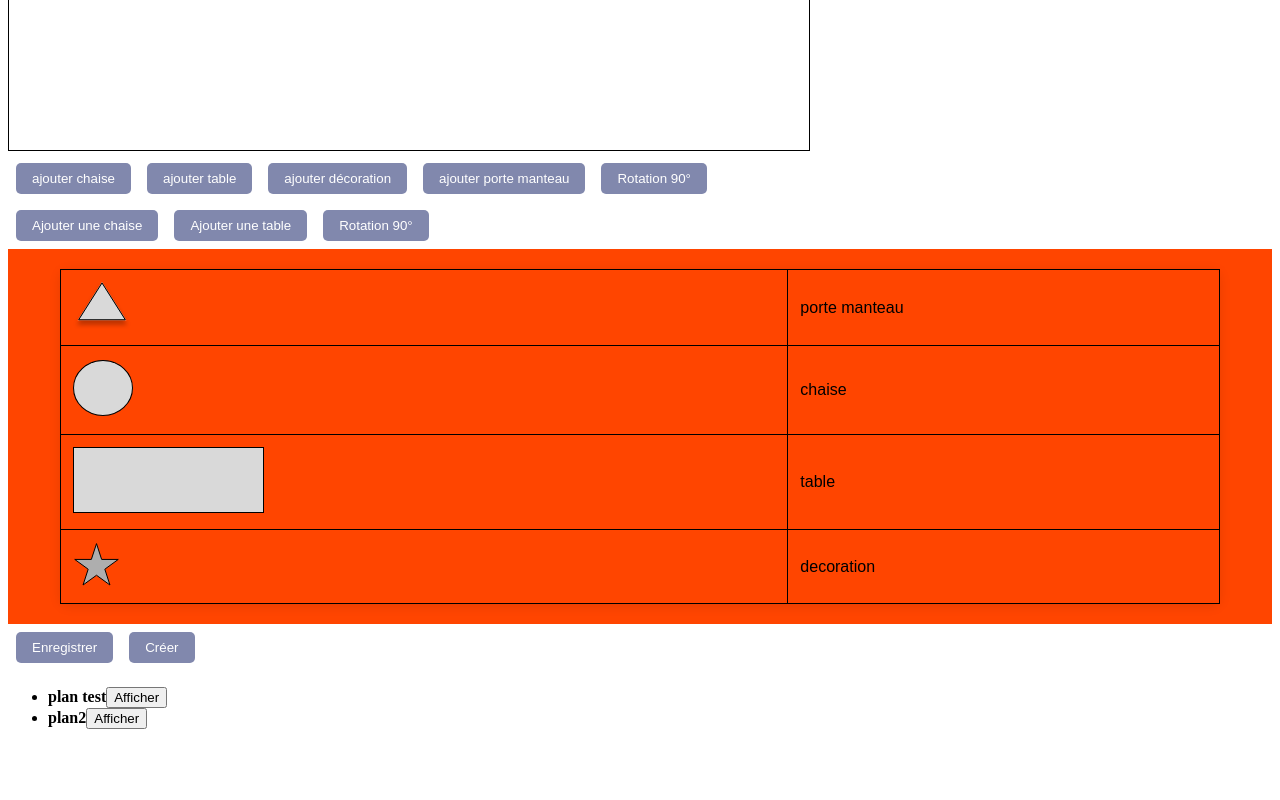
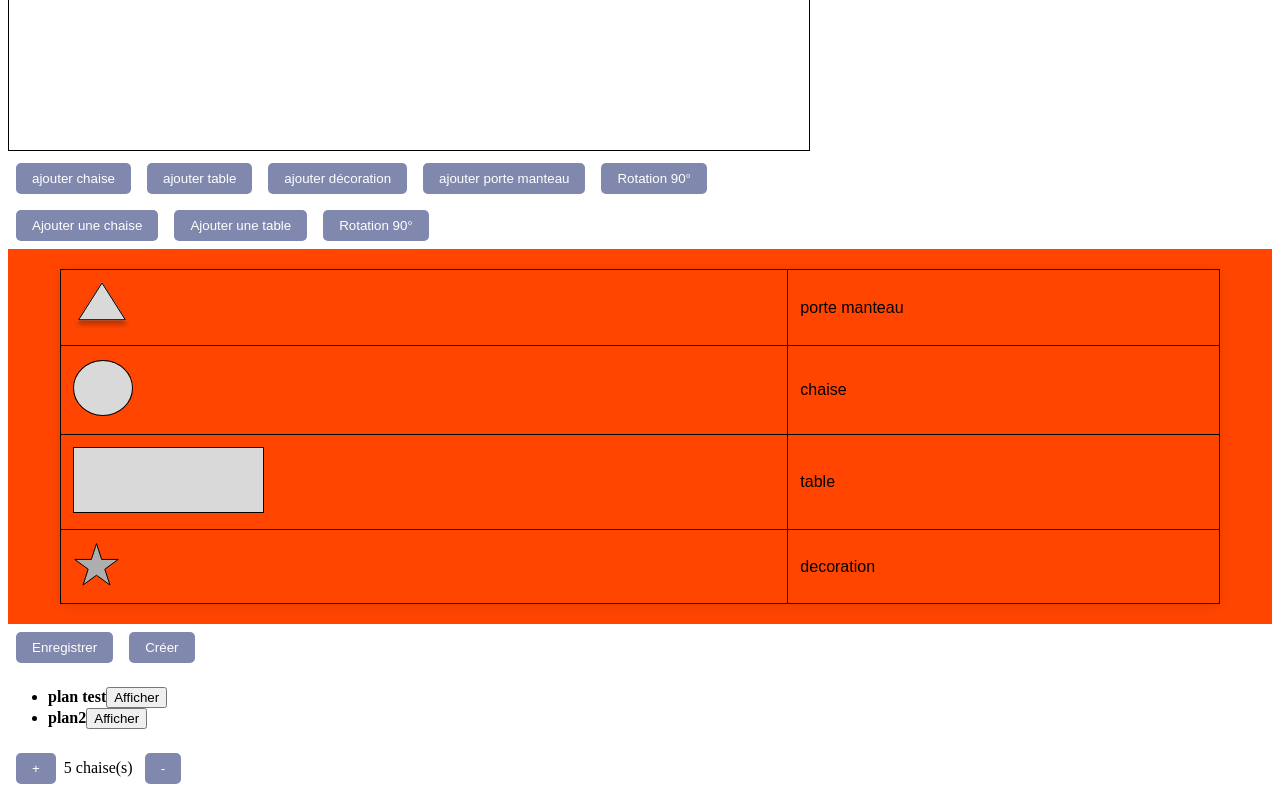
Before and after one commit to Oliviermaignan/evenementhall, a Vue app in the folder app/: page / in a window 1280 px wide. Shown: the part 654-1454 px from the top of the page. Before the commit the page ends 1399 px from the top, so only its background shows below. Built offline with nearby package versions, Linux system fonts and the light colour scheme.

Commit message:
ajout historiqueObject + vittest

```diff
--- a/app/package.json
+++ b/app/package.json
@@ -6,7 +6,8 @@
   "scripts": {
     "dev": "vite",
     "build": "vue-tsc -b && vite build",
-    "preview": "vite preview"
+    "preview": "vite preview",
+    "test": "vitest"
   },
   "dependencies": {
     "@fortawesome/fontawesome-svg-core": "^6.7.2",
@@ -21,6 +22,7 @@
     "@vue/tsconfig": "^0.7.0",
     "typescript": "~5.6.2",
     "vite": "^6.0.5",
+    "vitest": "^3.0.7",
     "vue-tsc": "^2.2.0"
   }
 }
--- a/app/src/App.vue
+++ b/app/src/App.vue
@@ -7,6 +7,7 @@ import { RouterView } from 'vue-router';
 import Legande from './components/Legande.vue';
 import CreationNomPlan from './components/CreationNomPlan.vue';
 import ListPlan from './components/ListPlan.vue';
+import HistoriqueObject from './components/historiqueObject.vue';
 
 
 function onSave() {
@@ -34,6 +35,7 @@ function onCreate() {}
     </nav>
   </header>
  <CreationNomPlan></CreationNomPlan>
+
   <main>
     <RouterView />
 
--- a/app/src/components/CanvaComponent.vue
+++ b/app/src/components/CanvaComponent.vue
@@ -1,5 +1,5 @@
 <script setup lang="ts">
-import { onMounted, ref } from 'vue';
+import { onMounted, ref,defineProps, computed, watchEffect, reactive } from 'vue';
 import { CanevasIconName } from './enums.ts';
 import Shape from './ShapeClass'; // Assurez-vous que cette classe existe et gère correctement les formes.
 import Legande from './Legande.vue';
@@ -7,6 +7,7 @@ import { LocalStorageProvider } from '../providers/LocalStorageProvider';
 import type { DataProvider } from '../providers/DataProvider';
 import type { Plan } from '../interface';
 import ListPlan from './ListPlan.vue';
+import HistoriqueObject from './historiqueObject.vue';
 
 // Références pour canvas et context
 const canvas = ref<HTMLCanvasElement | null>(null);
@@ -19,6 +20,12 @@ const selectedShape = ref<Shape | null>(null);
 // Variables pour le drag-and-drop
 const offsetX = ref(0);
 const offsetY = ref(0);
+
+// Variables pour suivre le stock
+const stock = reactive({
+  table: 5,
+  chair: 5,
+});
 
 // Dimensions du canvas
 const canvasWidth = 800;
@@ -39,11 +46,40 @@ const createPlan = () => {
 };
 
 // Ajouter une forme
-const addShape = (canvas: HTMLCanvasElement, x: number, y: number, angle: number, icon: CanevasIconName) => {
-  const shape = new Shape(canvas, x, y, angle, icon);
+const addShape = (itemType: Item, items: { stock: { chaise: number, table: number } }) => {
+  let icon: CanevasIconName = CanevasIconName.Default; // Valeur par défaut pour éviter une erreur
+
+  switch (itemType) {
+    case 'chaise':
+      if (stock.chair > 0) {
+        icon = CanevasIconName.Chaise;
+        stock.chair -= 1;
+        console.log(`Chaise ajoutée. Stock restant: ${stock.chair}`);
+      } else {
+        console.log("Stock de chaises épuisé !");
+      }
+      break;
+
+    case 'table':
+      if (stock.table > 0) {
+        icon = CanevasIconName.Table;
+        stock.table -= 1;
+        console.log(`Table ajoutée. Stock restant: ${stock.table}`);
+      } else {
+        console.log("Stock de tables épuisé !");
+      }
+      break;
+
+    default:
+      console.log("Type d'article inconnu !");
+      return; // Sortie anticipée pour éviter de créer une forme invalide
+  }
+
+  const shape = new Shape(canvas.value, 0, 0, 0, icon);
   shapes.value.push(shape);
   drawShapes();
 };
+
 
 // Gestion des événements de souris pour drag-and-drop
 const onMouseDown = (event: MouseEvent) => {
@@ -129,9 +165,24 @@ const onCreate = () => {
   console.log('Création en cours...');
   // Logique pour initialiser un nouvel état ou ajouter des éléments
 };
-function onSelect(plan:Plan){
-  console.log(plan)
-}
+
+onMounted(()=>{
+    if (canvas.value) {
+        context.value = canvas.value.getContext('2d');
+        console.log(shapes);
+  } else {
+    return
+  }
+})
+
+
+// Définition des p
+
+// Initialisation réactive du stock
+
+type Item = 'chaise' | 'table' | 'déco' | 'porteManteau'|'stock'
+
+
 </script>
 
 <template>
@@ -142,12 +193,14 @@ function onSelect(plan:Plan){
     </canvas>
   </div>
   <div>
-    <button id="chaise-btn" @click="addShape(canvas, 0,0,0,CanevasIconName.Chaise)">ajouter chaise</button>
-    <button id="table-btn" @click="addShape(canvas, 0,0, 0, CanevasIconName.Table)">ajouter
+    <button id="chaise-btn" @click="addShape('chaise')">ajouter chaise</button>
+    <button id="table-btn" @click="addShape('table')">ajouter
       table</button>
-    <button id="deco-btn" @click="addShape(canvas, 0,0, 0, CanevasIconName.Déco)">ajouter décoration</button>
-    <button id="deco-btn" @click="addShape(canvas, 0,0, 0, CanevasIconName.PorteManteau)">ajouter porte manteau</button>
+    <button id="deco-btn" @click="addShape('déco')">ajouter décoration</button>
+    <button id="deco-btn" @click="addShape('porteManteau')">ajouter porte manteau</button>
     <button id="rotate-btn" @click="rotate(90)">Rotation 90°</button>
+  <HistoriqueObject :stock="items"></HistoriqueObject>
+
   </div>
 
   <div>
@@ -164,6 +217,13 @@ function onSelect(plan:Plan){
     <button @click="onCreate">Créer</button>
   </div>
 <ListPlan @click="onSelect"></ListPlan>
+
+<div>
+    <button @click="addShape('chair')">+</button>
+    <span>{{ stock.chair }}</span> chaise(s)
+    <button @click="removeItem('chair')">-</button>
+  </div>
+
 
 </template>
 
--- a/app/src/components/ShapeClass.ts
+++ b/app/src/components/ShapeClass.ts
@@ -12,6 +12,7 @@ export default class Shape {
   icon: CanevasIconName;
   image: HTMLImageElement | null = null;
   sideLength: number;
+    value: any;
 
   constructor(
     canvas: HTMLCanvasElement,
--- a/app/src/components/enums.ts
+++ b/app/src/components/enums.ts
@@ -3,4 +3,5 @@ export enum CanevasIconName {
     Déco = "Star.svg",
     Chaise = "Ellipse.svg",
     PorteManteau = "Polygon.svg",
+    Default = "Default",
 }
--- /dev/null
+++ b/app/src/components/historiqueObject.vue
@@ -0,0 +1,16 @@
+<script setup lang="ts">
+import { ref } from 'vue';
+import { CanevasIconName } from './enums.ts';
+import Shape from './ShapeClass';
+
+const props = defineProps<{ stock: { table: number; chair: number }[] }>();
+
+// Initialisation réactive du stock
+
+</script>
+
+<template>
+    <div class="histo">
+        {{props.stock}}
+    </div>
+</template>
--- a/app/vite.config.ts
+++ b/app/vite.config.ts
@@ -1,7 +1,11 @@
-import { defineConfig } from 'vite'
-import vue from '@vitejs/plugin-vue'
+
+import { defineConfig } from 'vitest/config';
+import vue from '@vitejs/plugin-vue';
 
 // https://vite.dev/config/
 export default defineConfig({
   plugins: [vue()],
-})
+  test: {
+
+  }
+});
```
Also changed, not shown: 1 other file (tests, documents, lock files or other folders).
